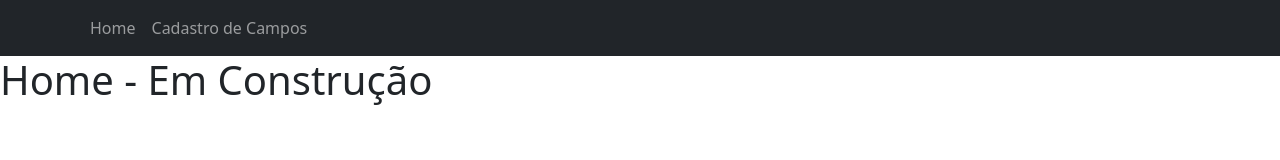
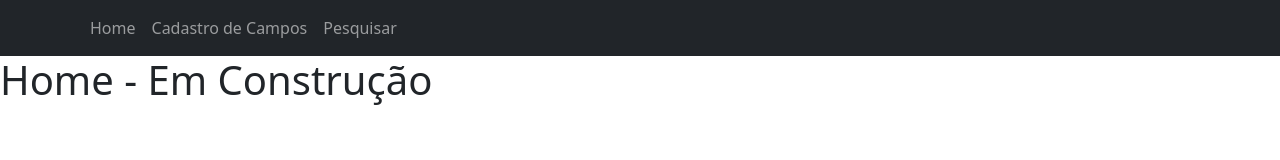
Before and after one commit to fga-eps-mds/2021.2-SysArq-Frontend, a React (Create React App) app in the folder sysarq/: page / in a window 1280 px wide. Shown: the top 160 px of the page. Built offline with nearby package versions, Linux system fonts and the light colour scheme; no server answers.

Commit message:
Foi conectado à página App a pesquisa de documentos

```diff
--- a/sysarq/src/App.js
+++ b/sysarq/src/App.js
@@ -5,6 +5,7 @@ import { BrowserRouter as Router, Switch, Route } from "react-router-dom";
 import { Navbar, Container, Nav } from "react-bootstrap";
 
 import Home from "./pages/Home";
+import Search from "./pages/Search";
 import FieldsRegister from "./pages/FieldsRegister/FieldsRegister";
 import DocumentSubject from "./pages/FieldsRegister/DocumentSubject";
 import BoxAbbreviation from "./pages/FieldsRegister/BoxAbbreviation";
@@ -33,6 +34,7 @@ function App() {
 					<Nav className="me-auto">
 						<Nav.Link href="/">Home</Nav.Link>
 						<Nav.Link href="/fields-register">Cadastro de Campos</Nav.Link>
+						<Nav.Link href="/search">Pesquisar</Nav.Link>
 					</Nav>
 				</Container>
 			</Navbar>
@@ -40,6 +42,9 @@ function App() {
 			<Switch>
 				<Route exact path="/">
 					<Home />
+				</Route>
+				<Route exact path="/search">
+					<Search />
 				</Route>
 				<Route path="/fields-register">
 					<Route exact path="/fields-register">
```
